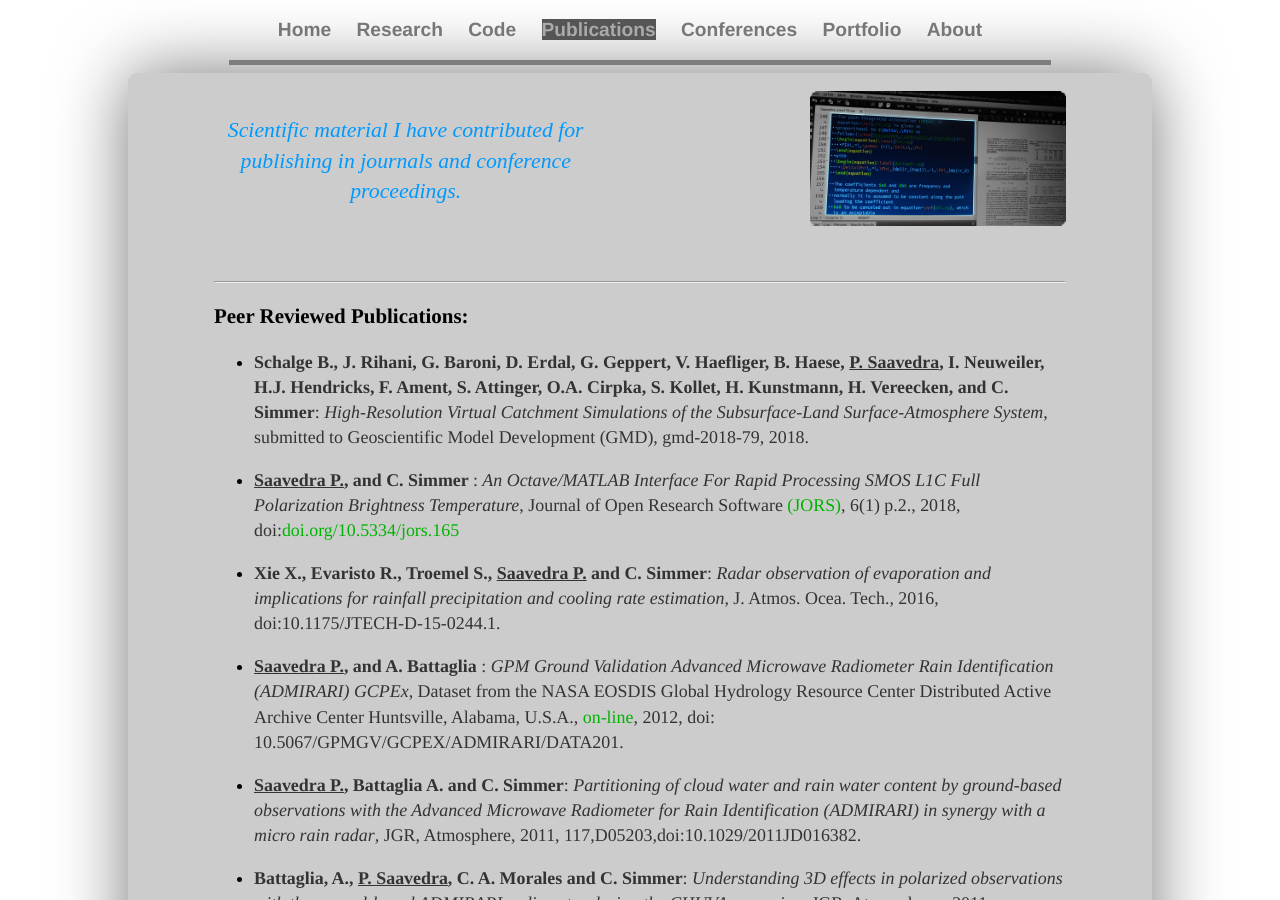
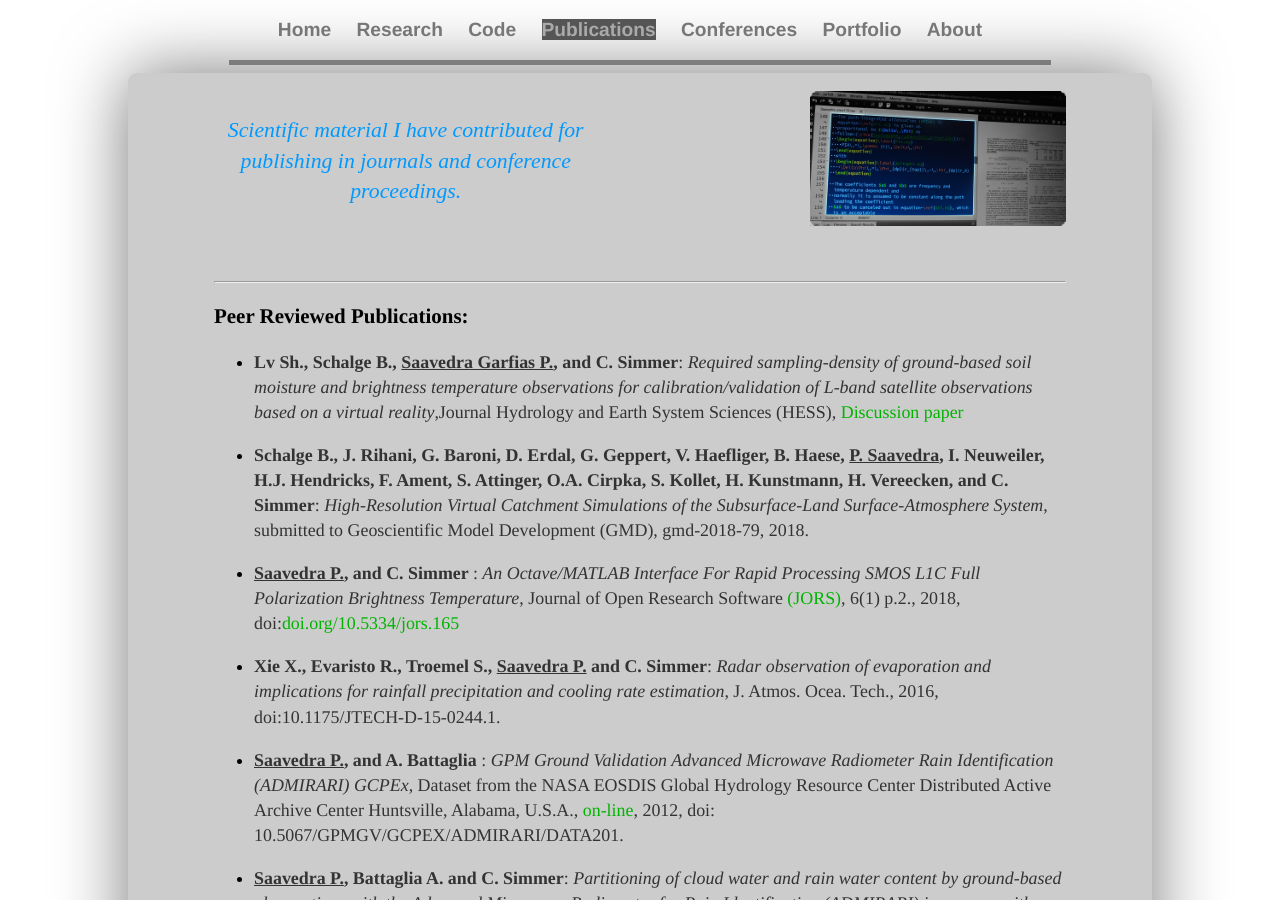
Before and after one commit to pablosaa/pablosaa.github.io, a Jekyll site: the page built from publications.html, in a window 1280 px wide and 900 px high. Built offline with Jekyll 4.4.1, drawn with Linux system fonts in a browser that asks for light colours.

Commit message:
Shaoning paper included
link to HESS discussion paper included

```diff
--- a/publications.html
+++ b/publications.html
@@ -8,6 +8,8 @@ caratula: images/fronts/texstudio.png
 
 <h3 name="peer-reviewed-articles">Peer Reviewed Publications:</h3>
 <ul><li>
+<p class="discreet"><strong>Lv Sh., Schalge B., <u>Saavedra Garfias P.</u>, and C. Simmer</strong>: <em>Required sampling-density of ground-based soil moisture and brightness temperature observations for calibration/validation of L-band satellite observations based on a virtual reality</em>,Journal Hydrology and Earth System Sciences (HESS), <a href="https://www.hydrol-earth-syst-sci-discuss.net/hess-2019-192/">Discussion paper</a></p>
+</li><li>
 <p class="discreet"><strong>Schalge B., J. Rihani, G. Baroni, D. Erdal, G. Geppert, V. Haefliger, B. Haese, <u>P. Saavedra</u>, I. Neuweiler, H.J. Hendricks, F. Ament, S. Attinger, O.A. Cirpka, S. Kollet, H. Kunstmann, H. Vereecken, and C. Simmer</strong>: <em>High-Resolution Virtual Catchment Simulations of the Subsurface-Land Surface-Atmosphere System</em>, submitted to Geoscientific Model Development (GMD), gmd-2018-79, 2018.</p>
 </li><li>
 <p class="discreet"><strong><u>Saavedra P.</u>, and C. Simmer </strong>: <em>An Octave/MATLAB Interface For Rapid Processing SMOS L1C Full Polarization Brightness Temperature</em>, Journal of Open Research Software <a title="JORS on-line database" href="https://openresearchsoftware.metajnl.com">(JORS)</a>, 6(1) p.2., 2018, doi:<a href="http://doi.org/10.5334/jors.165">doi.org/10.5334/jors.165</a></p>
```
